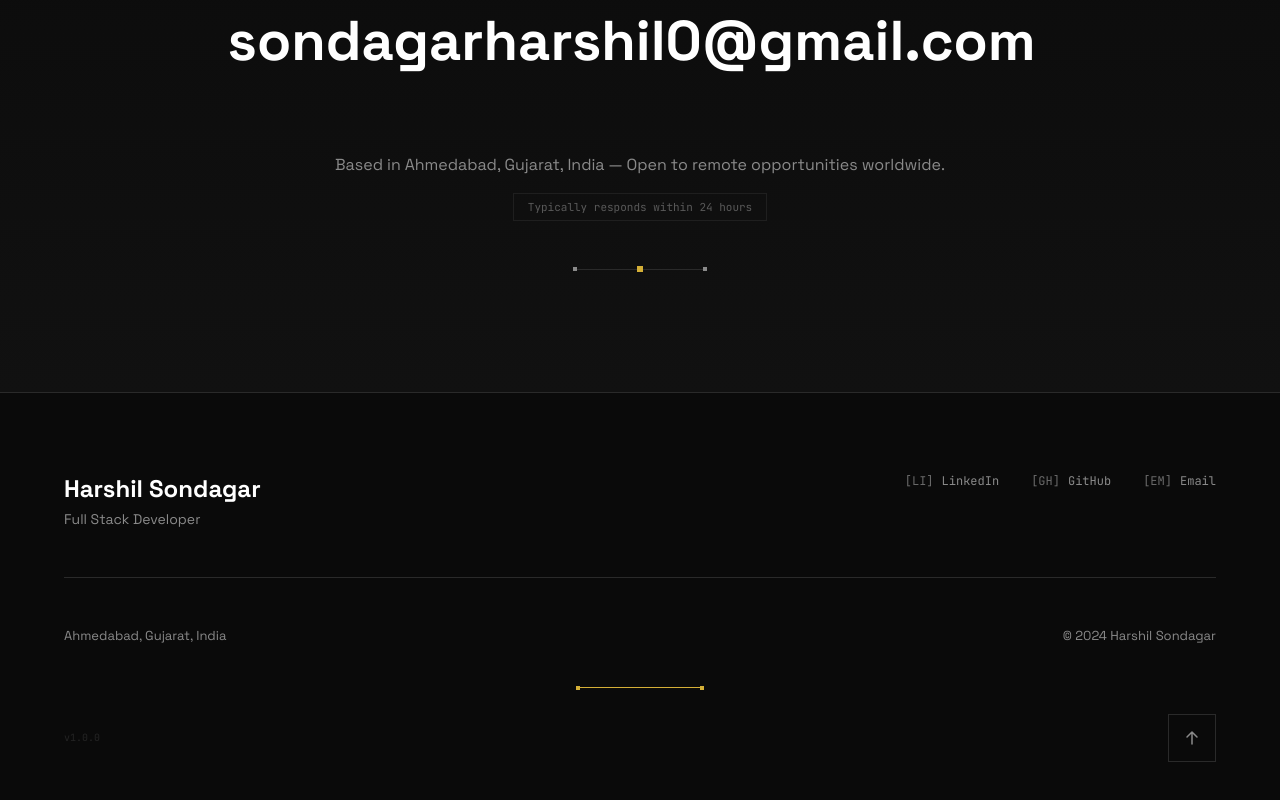
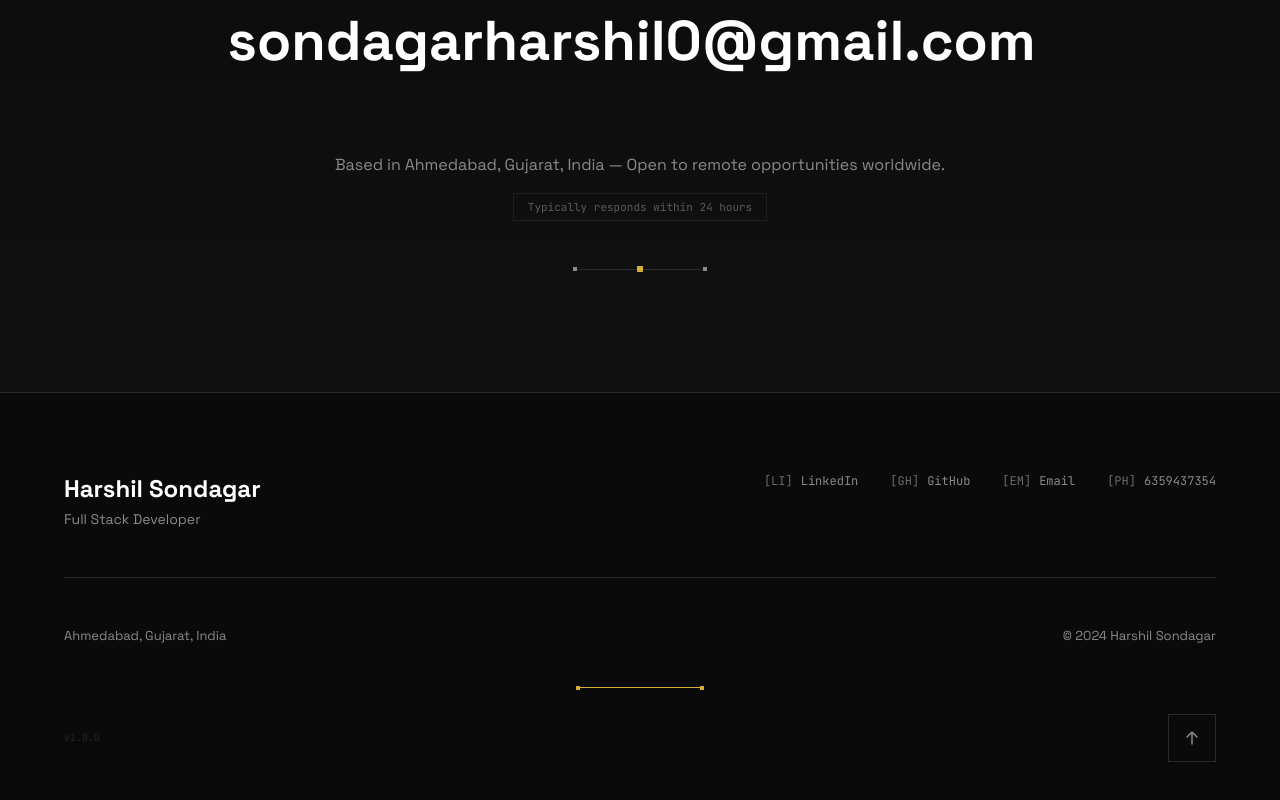
Before and after one commit to Harshil543/portfolio, a React (Vite) app: page / in a window 1280 px wide. Shown: the part 7937-8737 px from the top of the page. Built offline with nearby package versions, Linux system fonts and the light colour scheme.

Commit message:
updates for the footer

```diff
--- a/src/components/Footer.tsx
+++ b/src/components/Footer.tsx
@@ -28,7 +28,9 @@ export function Footer() {
               LinkedIn
             </a>
             <a
-              href="#"
+              href="https://github.com/harshil543"
+              target="_blank"
+              rel="noopener noreferrer"
               className="font-mono text-xs text-ash hover:text-pure-white transition-colors"
             >
               <span className="text-ash-dark mr-2">[GH]</span>
@@ -40,6 +42,13 @@ export function Footer() {
             >
               <span className="text-ash-dark mr-2">[EM]</span>
               Email
+            </a>
+            <a
+              href="tel:+916359437354"
+              className="font-mono text-xs text-ash hover:text-pure-white transition-colors"
+            >
+              <span className="text-ash-dark mr-2">[PH]</span>
+              6359437354
             </a>
           </div>
         </div>
```
